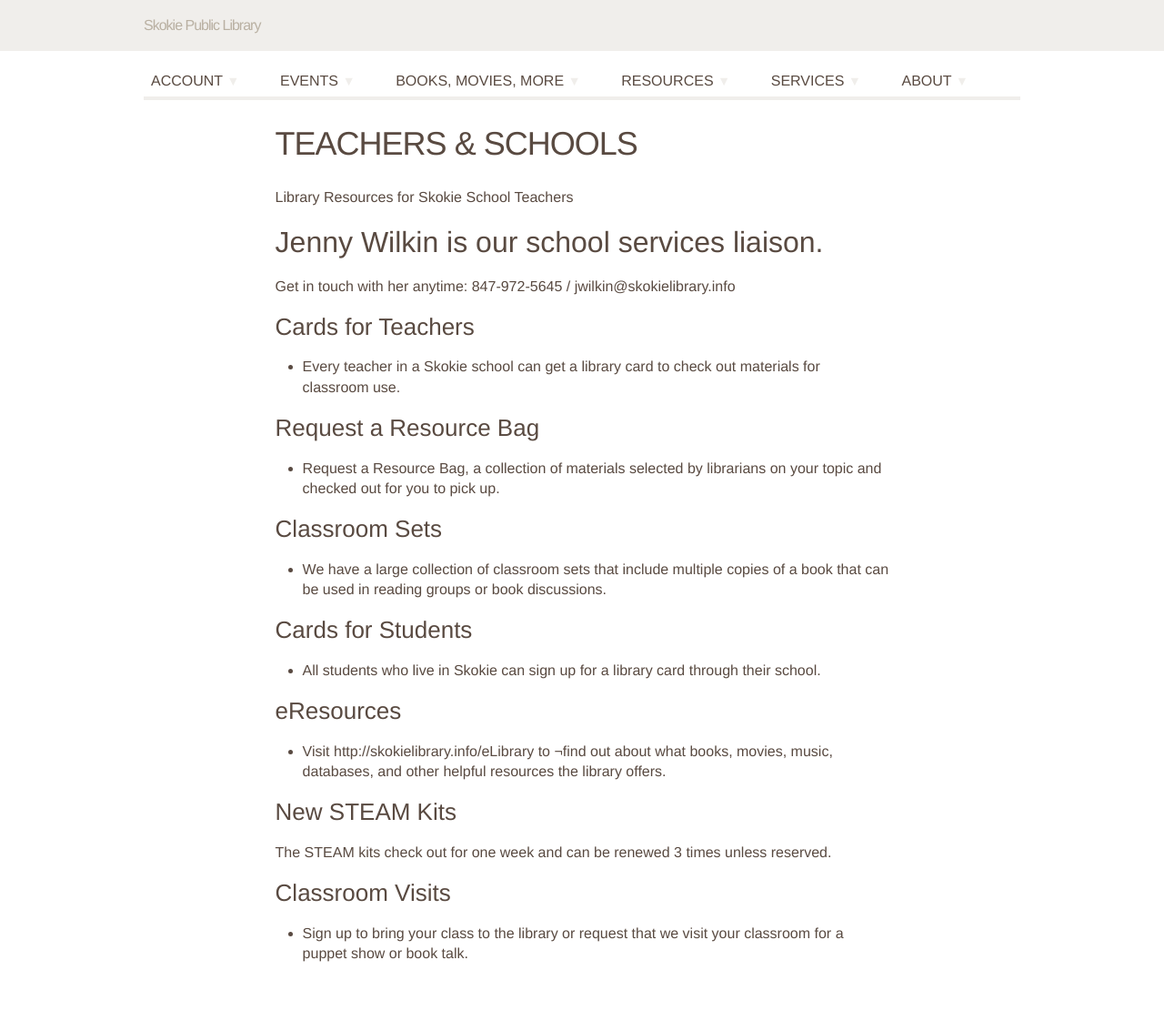
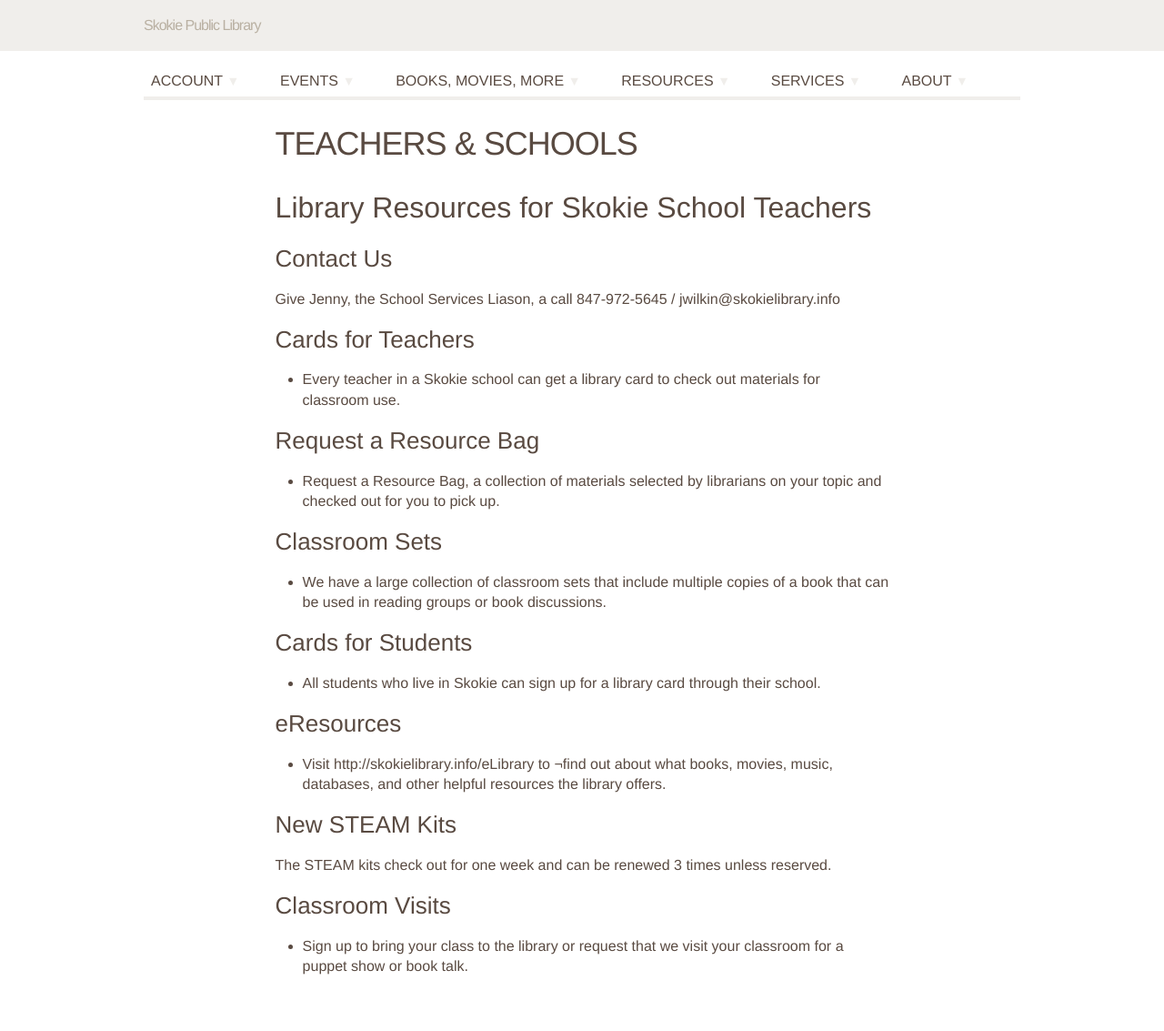
Before and after one commit to skokielibrary/spl-content, a Jekyll site: the page built from _content/jenny/services--teachers-schools.markdown, in a window 1280 px wide. Shown: the whole page at 91% size. Built offline with Jekyll 4.4.1, drawn with Linux system fonts in a browser that asks for light colours; some web fonts are replaced.

Commit message:
Updated services--teachers-schools.markdown

```diff
--- a/_content/jenny/services--teachers-schools.markdown
+++ b/_content/jenny/services--teachers-schools.markdown
@@ -4,10 +4,10 @@ title: "Teachers & schools"
 published: true
 ---
 
-Library Resources for Skokie School Teachers
+## Library Resources for Skokie School Teachers
 
-## Jenny Wilkin is our school services liaison.
-Get in touch with her anytime: 847-972-5645 / jwilkin@skokielibrary.info
+### Contact Us
+Give Jenny, the School Services Liason, a call 847-972-5645 / jwilkin@skokielibrary.info
 
 ### Cards for Teachers
 - Every teacher in a Skokie school can get a library card to check out materials for classroom use.
```
